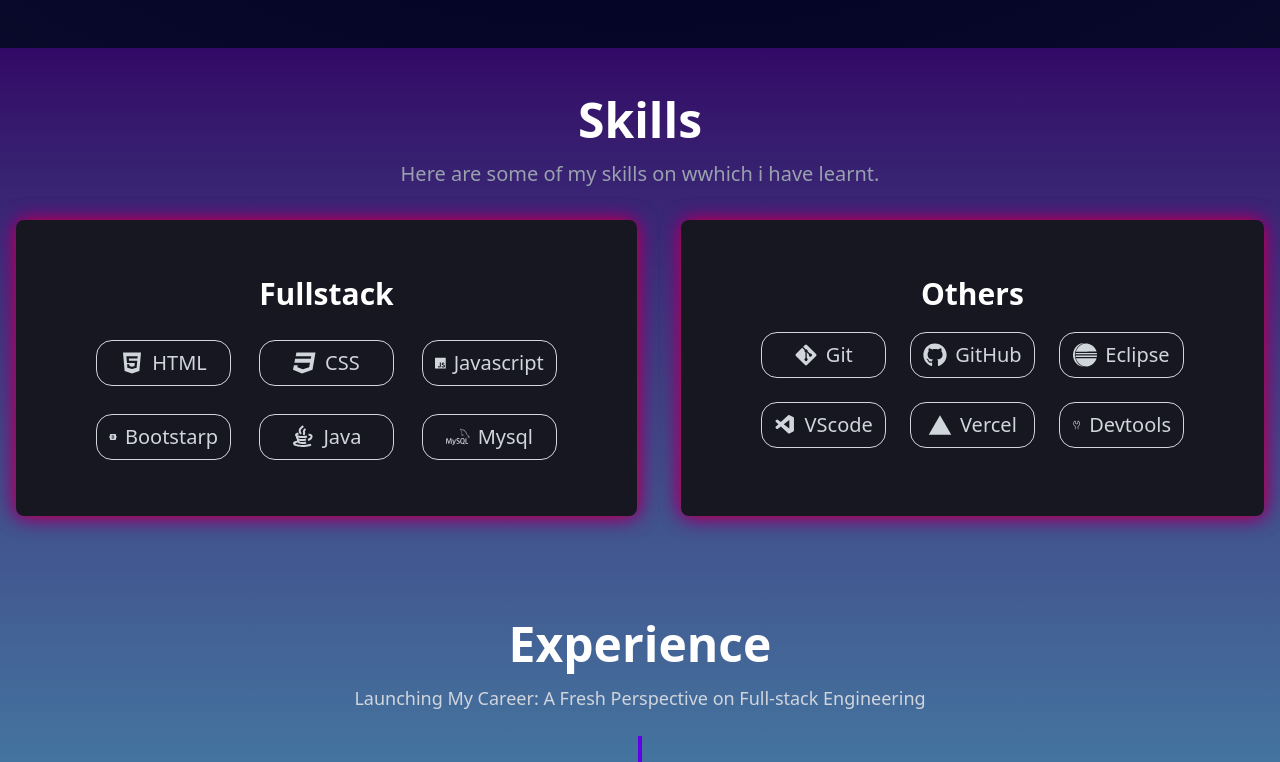
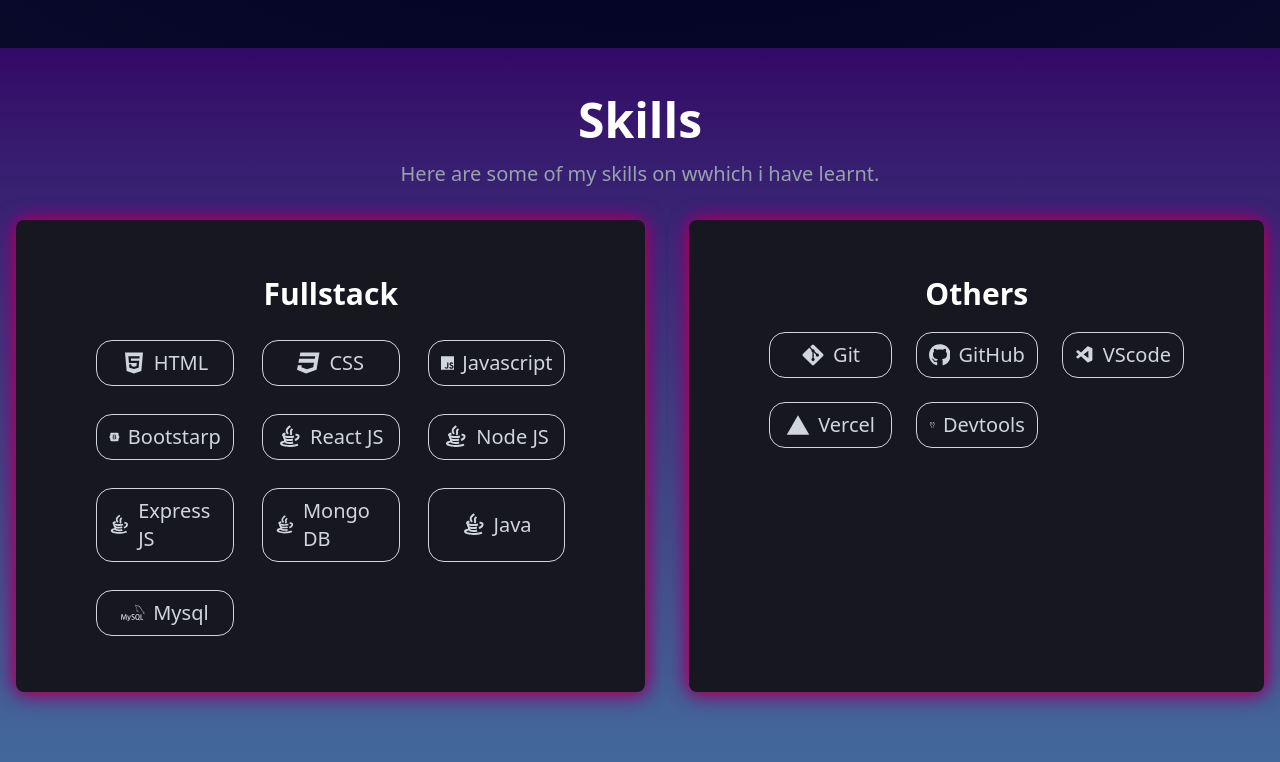
Before and after one commit to AARTHIBALAMURUGAN/Portfolio, a React (Vite) app: page / in a window 1280 px wide. Shown: the part 615-1377 px from the top of the page. Built offline with nearby package versions, Linux system fonts and the light colour scheme.

Commit message:
Update Skills.jsx

```diff
--- a/src/components/Skills.jsx
+++ b/src/components/Skills.jsx
@@ -34,6 +34,18 @@
               <FaBootstrap className='size-6'  /> <p className='text-sm sm:text-xl'>Bootstarp</p>
             </div>
             <div className='flex gap-2 items-center justify-center   text-gray-300 border-1 px-3 py-2 rounded-2xl outline-0'>
+              <RiJavaLine className='size-6'  /> <p className='text-lg sm:text-xl'>React JS</p>
+            </div>
+            <div className='flex gap-2 items-center justify-center   text-gray-300 border-1 px-3 py-2 rounded-2xl outline-0'>
+              <RiJavaLine className='size-6'  /> <p className='text-lg sm:text-xl'>Node JS</p>
+            </div>
+            <div className='flex gap-2 items-center justify-center   text-gray-300 border-1 px-3 py-2 rounded-2xl outline-0'>
+              <RiJavaLine className='size-6'  /> <p className='text-lg sm:text-xl'>Express JS</p>
+            </div>
+            <div className='flex gap-2 items-center justify-center   text-gray-300 border-1 px-3 py-2 rounded-2xl outline-0'>
+              <RiJavaLine className='size-6'  /> <p className='text-lg sm:text-xl'>Mongo DB</p>
+            </div>
+            <div className='flex gap-2 items-center justify-center   text-gray-300 border-1 px-3 py-2 rounded-2xl outline-0'>
               <RiJavaLine className='size-6'  /> <p className='text-lg sm:text-xl'>Java</p>
             </div>
             <div className='flex gap-2 items-center justify-center   text-gray-300 border-1 px-3 py-2 rounded-2xl outline-0'>
@@ -51,9 +63,7 @@
             <div className='flex gap-2 items-center justify-center   text-gray-300 border-1 px-3 py-2 rounded-2xl outline-0'>
               <FaGithub  className='size-6' /> <p className='text-lg sm:text-xl'>GitHub</p>
             </div>
-            <div className='flex gap-2 items-center justify-center   text-gray-300 border-1 px-3 py-2 rounded-2xl outline-0'>
-              <SiEclipseide className='size-6'  /> <p className='text-lg sm:text-xl'>Eclipse</p>
-            </div>
+
 
             <div className='flex gap-2 items-center justify-center   text-gray-300 border-1 px-3 py-2 rounded-2xl outline-0'>
               <VscVscode className='size-6'  /> <p className='text-lg sm:text-xl'>VScode</p>
```
